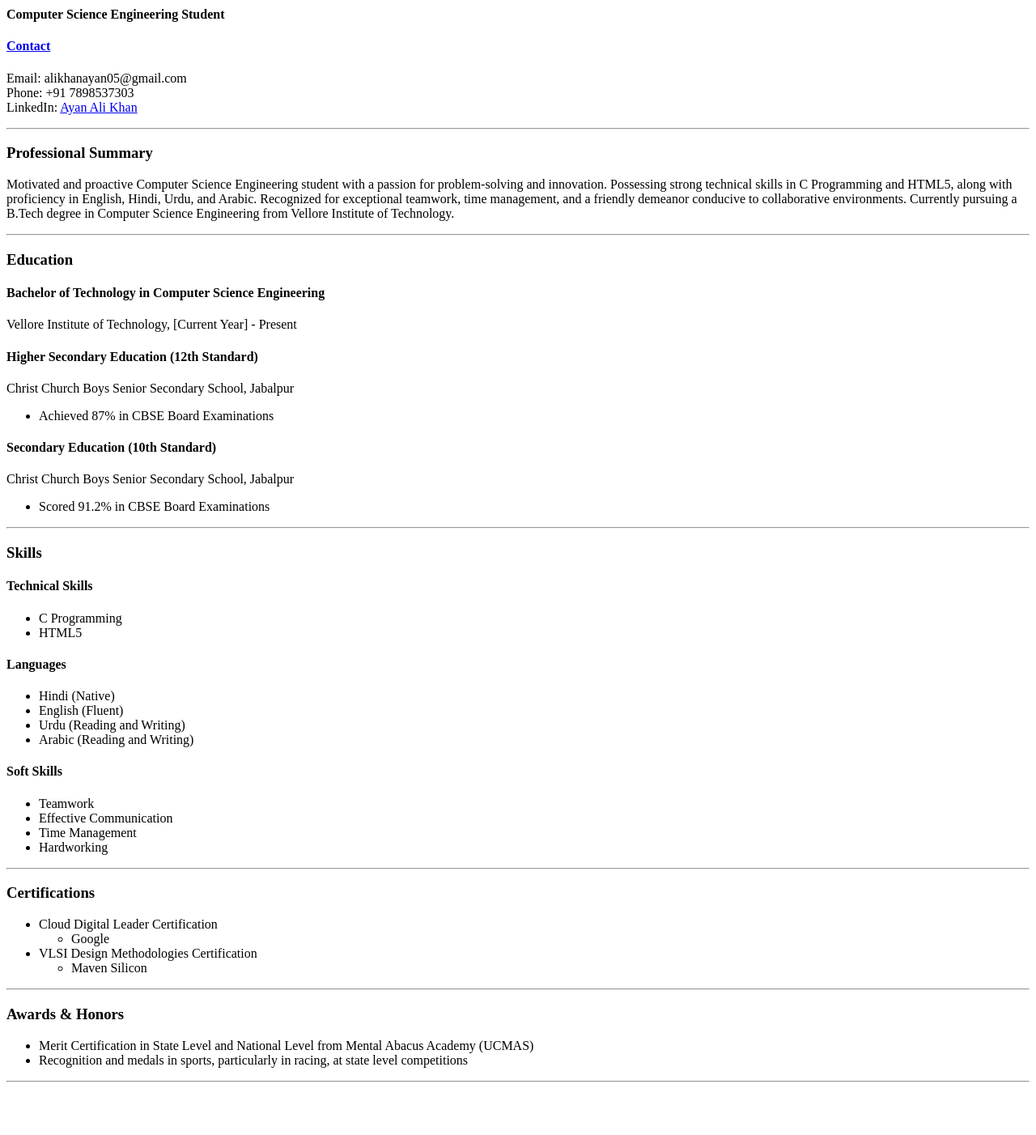
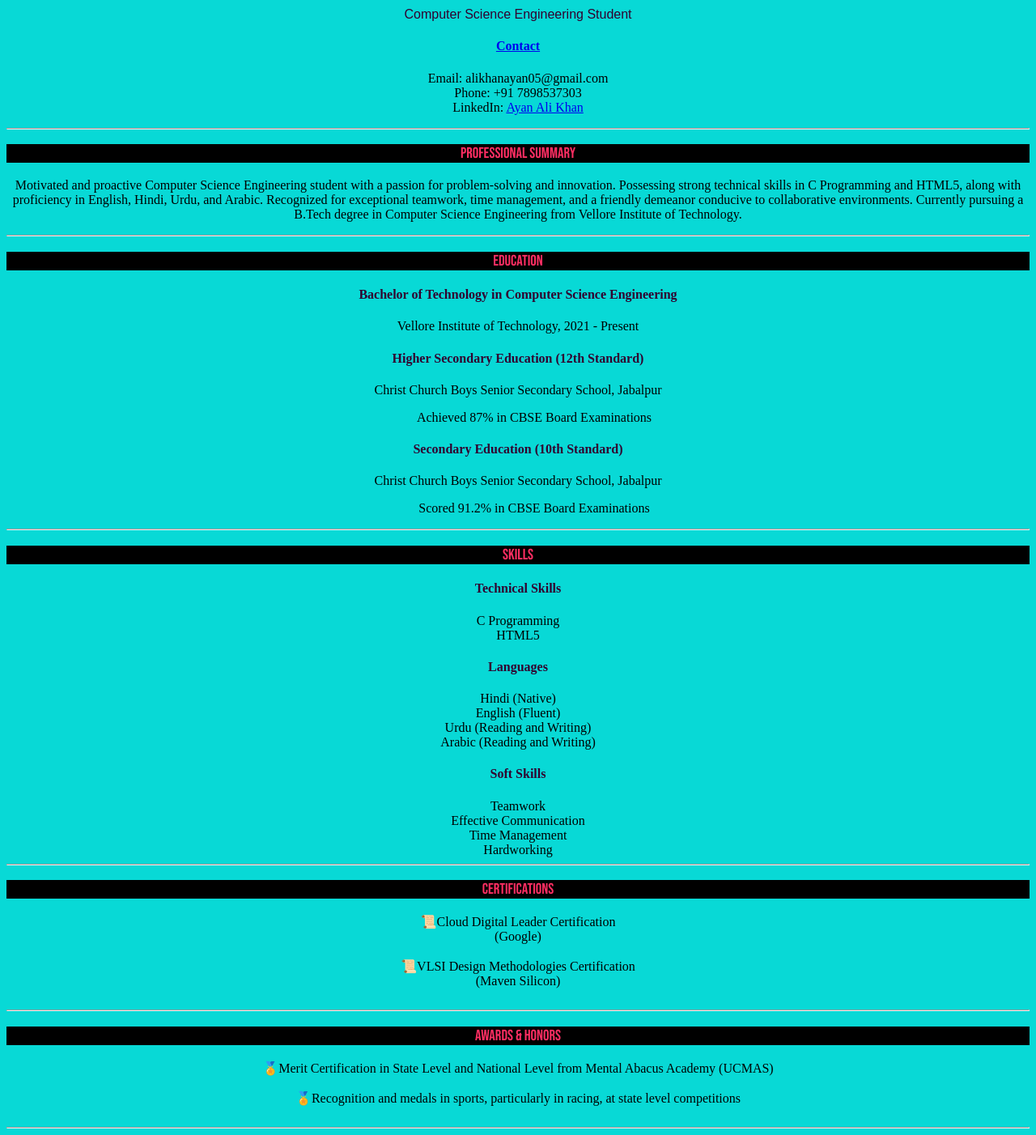
Before and after one commit to Ayanalikhann/Resume, a plain HTML site: page index.html in a window 1280 px wide. Shown: the part 296-1698 px from the top of the page at 81% size. Before the commit the page ends 1641 px from the top, so only its background shows below. Drawn offline with Linux system fonts and the light colour scheme; a web font is replaced by a local one.

Commit message:
Add files via upload

```diff
--- a/index.html
+++ b/index.html
@@ -4,15 +4,30 @@
     <meta charset="UTF-8" />
     <meta name="viewport" content="width=device-width, initial-scale=1.0" />
     <title>Ayan's Resume</title>
+    <link rel="stylesheet" href="./style.css" />
+    <link rel="preconnect" href="https://fonts.googleapis.com" />
+    <link rel="preconnect" href="https://fonts.gstatic.com" crossorigin />
+    <link
+      href="https://fonts.googleapis.com/css2?family=Sedan+SC&display=swap"
+      rel="stylesheet"
+    />
+    <link rel="preconnect" href="https://fonts.googleapis.com" />
+    <link rel="preconnect" href="https://fonts.gstatic.com" crossorigin />
+    <link
+      href="https://fonts.googleapis.com/css2?family=Bebas+Neue&family=Freeman&family=Jersey+25+Charted&display=swap"
+      rel="stylesheet"
+    />
   </head>
   <body>
     <h1>Ayan Ali Khan</h1>
     <img
-      src="./assets/images/WhatsApp Image 2024-05-10 at 12.33.43_418f0e12.jpg"
+      src="./assets/images/WhatsApp_Image_2024-05-10_at_12.33.43_418f0e12-removebg-preview.png"
       alt="Ayan's Profile Photo"
       height="200"
     />
-    <h4>Computer Science Engineering Student</h4>
+    <h4 class="jersey-25-charted-regular">
+      Computer Science Engineering Student
+    </h4>
     <h4><a href="./public/contact.html">Contact</a></h4>
 
     <p>
@@ -37,7 +52,7 @@
     <hr />
     <h3>Education</h3>
     <h4>Bachelor of Technology in Computer Science Engineering</h4>
-    Vellore Institute of Technology, [Current Year] - Present
+    Vellore Institute of Technology, 2021 - Present
 
     <h4>Higher Secondary Education (12th Standard)</h4>
     Christ Church Boys Senior Secondary School, Jabalpur
@@ -53,48 +68,46 @@
     <hr />
     <h3>Skills</h3>
     <h4>Technical Skills</h4>
-    <ul>
-      <li>C Programming</li>
-      <li>HTML5</li>
-    </ul>
+
+    C Programming<br />
+    HTML5
+
     <h4>Languages</h4>
-    <ul>
-      <li>Hindi (Native)</li>
-      <li>English (Fluent)</li>
-      <li>Urdu (Reading and Writing)</li>
-      <li>Arabic (Reading and Writing)</li>
-    </ul>
+
+    Hindi (Native)<br />
+    English (Fluent)<br />
+    Urdu (Reading and Writing)<br />
+    Arabic (Reading and Writing)<br />
+
     <h4>Soft Skills</h4>
-    <ul>
-      <li>Teamwork</li>
-      <li>Effective Communication</li>
-      <li>Time Management</li>
-      <li>Hardworking</li>
-    </ul>
+
+    Teamwork<br />
+    Effective Communication<br />
+    Time Management<br />
+    Hardworking<br />
+
     <hr />
     <h3>Certifications</h3>
-    <ul>
-      <li>Cloud Digital Leader Certification</li>
-      <ul>
-        <li>Google</li>
-      </ul>
-      <li>VLSI Design Methodologies Certification</li>
-      <ul>
-        <li>Maven Silicon</li>
-      </ul>
-    </ul>
+
+    📜Cloud Digital Leader Certification<br />
+
+    (Google)<br /><br />
+
+    📜VLSI Design Methodologies Certification<br />
+
+    (Maven Silicon)<br /><br />
+
     <hr />
     <h3>Awards & Honors</h3>
-    <ul>
-      <li>
-        Merit Certification in State Level and National Level from Mental Abacus
-        Academy (UCMAS)
-      </li>
-      <li>
-        Recognition and medals in sports, particularly in racing, at state level
-        competitions
-      </li>
-    </ul>
+
+    🏅Merit Certification in State Level and National Level from Mental Abacus
+    Academy (UCMAS)
+    <br /><br />
+
+    🏅Recognition and medals in sports, particularly in racing, at state level
+    competitions
+    <br />
+    <br />
     <hr />
   </body>
 </html>
--- /dev/null
+++ b/style.css
@@ -0,0 +1,37 @@
+body{
+    background-color: #08D9D6;
+    text-align: center;
+}
+h1{
+    color: #252A34
+}
+h3{
+    color: #FF2E63
+}
+h4{
+    color: #32012F
+}
+ul{
+    list-style: none;
+}
+h1 {
+    font-family: "Sedan SC", serif;
+    font-weight: 400;
+    font-style: normal;
+  }
+  .jersey-25-charted-regular {
+        font-family: "Freeman", sans-serif;
+        font-weight: 400;
+        font-style: normal;
+  }
+  .bebas-neue-regular {
+  font-family: "Bebas Neue", sans-serif;
+  font-weight: 400;
+  font-style: normal;
+}
+h3 {
+  font-family: "Bebas Neue", sans-serif;
+  font-weight: 400;
+  font-style: normal;
+  background-color: black;
+}
```
Also changed, not shown: assets/images/WhatsApp_Image_2024-05-10_at_12.33.43_418f0e12-removebg-preview.png (added).
